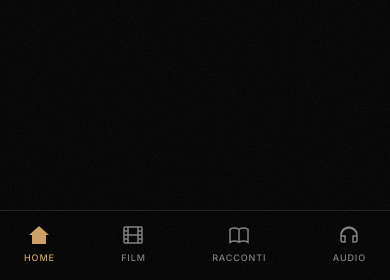
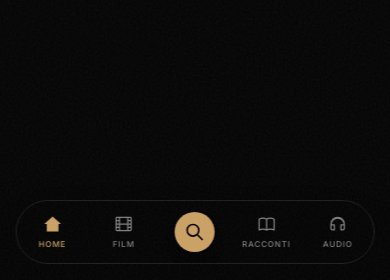
Before and after one commit to davidemoscatelli/scifiverse, a Django app: page / in a window 390 px wide. Shown: the part 564-844 px from the top of the page. Run offline with Django 5.2, Linux system fonts and the light colour scheme; data that the repository does not hold is empty; some libraries are stand-ins or nearby versions; some web fonts are replaced.

Commit message:
pill navbar

```diff
--- a/core/templates/core/home.html
+++ b/core/templates/core/home.html
@@ -89,24 +89,36 @@
     </section>
 </div>
 
-<nav class="fixed bottom-0 w-full md:hidden bg-[#050505]/95 backdrop-blur-xl border-t border-[#1f1f1f] z-50 pb-safe">
-    <div class="flex justify-between items-center px-6 pt-3 pb-4">
-        <a href="{% url 'home' %}" class="flex flex-col items-center {% if not active_media_type %}text-scifi-accent{% else %}text-scifi-muted{% endif %} gap-1">
-            <svg class="w-6 h-6 fill-current" viewBox="0 0 24 24"><path d="M12 3l10 9h-3v9H5v-9H2L12 3z"/></svg>
-            <span class="text-[9px] font-medium tracking-widest uppercase">Home</span>
+<div class="fixed z-50 w-[92%] max-w-md h-16 md:hidden -translate-x-1/2 bg-[#050505]/95 backdrop-blur-xl border border-[#1f1f1f] rounded-full bottom-4 left-1/2 shadow-2xl">
+    <div class="grid h-full grid-cols-5 mx-auto">
+
+        <a href="{% url 'home' %}" class="inline-flex flex-col items-center justify-center px-2 rounded-s-full hover:bg-[#1a1a1a] transition group {% if not active_media_type and not search_query %}text-scifi-accent{% else %}text-scifi-muted{% endif %}">
+            <svg class="w-5 h-5 mb-1 group-hover:text-scifi-accent transition-colors" fill="currentColor" viewBox="0 0 24 24"><path d="M12 3l10 9h-3v9H5v-9H2L12 3z"/></svg>
+            <span class="text-[8px] font-medium tracking-widest uppercase">Home</span>
         </a>
-        <a href="?media_type=film" class="flex flex-col items-center {% if active_media_type == 'film' %}text-scifi-accent{% else %}text-scifi-muted{% endif %} transition gap-1">
-            <svg class="w-6 h-6" fill="none" stroke="currentColor" stroke-width="1.5" viewBox="0 0 24 24"><path d="M7 4v16M17 4v16M3 8h4m10 0h4M3 12h18M3 16h4m10 0h4M4 20h16a1 1 0 001-1V5a1 1 0 00-1-1H4a1 1 0 00-1 1v14a1 1 0 001 1z"/></svg>
-            <span class="text-[9px] font-medium tracking-widest uppercase">Film</span>
+
+        <a href="?media_type=film" class="inline-flex flex-col items-center justify-center px-2 hover:bg-[#1a1a1a] transition group {% if active_media_type == 'film' %}text-scifi-accent{% else %}text-scifi-muted{% endif %}">
+            <svg class="w-5 h-5 mb-1 group-hover:text-scifi-accent transition-colors" fill="none" stroke="currentColor" stroke-width="1.5" viewBox="0 0 24 24"><path stroke-linecap="round" stroke-linejoin="round" d="M7 4v16M17 4v16M3 8h4m10 0h4M3 12h18M3 16h4m10 0h4M4 20h16a1 1 0 001-1V5a1 1 0 00-1-1H4a1 1 0 00-1 1v14a1 1 0 001 1z"/></svg>
+            <span class="text-[8px] font-medium tracking-widest uppercase">Film</span>
         </a>
-        <a href="?media_type=racconti" class="flex flex-col items-center {% if active_media_type == 'racconti' %}text-scifi-accent{% else %}text-scifi-muted{% endif %} transition gap-1">
-            <svg class="w-6 h-6" fill="none" stroke="currentColor" stroke-width="1.5" viewBox="0 0 24 24"><path d="M12 6.253v13m0-13C10.832 5.477 9.246 5 7.5 5S4.168 5.477 3 6.253v13C4.168 18.477 5.754 18 7.5 18s3.332.477 4.5 1.253m0-13C13.168 5.477 14.754 5 16.5 5c1.747 0 3.332.477 4.5 1.253v13C19.832 18.477 18.247 18 16.5 18c-1.746 0-3.332.477-4.5 1.253"/></svg>
-            <span class="text-[9px] font-medium tracking-widest uppercase">Racconti</span>
+
+        <div class="flex items-center justify-center">
+            <a href="#top" class="inline-flex items-center justify-center text-black bg-scifi-accent hover:bg-white transition-colors shadow-lg rounded-full w-10 h-10 focus:outline-none focus:ring-2 focus:ring-scifi-accent focus:ring-offset-2 focus:ring-offset-[#050505]">
+                <svg class="w-5 h-5" fill="none" stroke="currentColor" viewBox="0 0 24 24"><path stroke-linecap="round" stroke-linejoin="round" stroke-width="2" d="M21 21l-6-6m2-5a7 7 0 11-14 0 7 7 0 0114 0z"/></svg>
+            </a>
+        </div>
+
+        <a href="?media_type=racconti" class="inline-flex flex-col items-center justify-center px-2 hover:bg-[#1a1a1a] transition group {% if active_media_type == 'racconti' %}text-scifi-accent{% else %}text-scifi-muted{% endif %}">
+            <svg class="w-5 h-5 mb-1 group-hover:text-scifi-accent transition-colors" fill="none" stroke="currentColor" stroke-width="1.5" viewBox="0 0 24 24"><path stroke-linecap="round" stroke-linejoin="round" d="M12 6.253v13m0-13C10.832 5.477 9.246 5 7.5 5S4.168 5.477 3 6.253v13C4.168 18.477 5.754 18 7.5 18s3.332.477 4.5 1.253m0-13C13.168 5.477 14.754 5 16.5 5c1.747 0 3.332.477 4.5 1.253v13C19.832 18.477 18.247 18 16.5 18c-1.746 0-3.332.477-4.5 1.253"/></svg>
+            <span class="text-[8px] font-medium tracking-widest uppercase">Racconti</span>
         </a>
-        <a href="?media_type=audiolibri" class="flex flex-col items-center {% if active_media_type == 'audiolibri' %}text-scifi-accent{% else %}text-scifi-muted{% endif %} transition gap-1">
-            <svg class="w-6 h-6" fill="none" stroke="currentColor" stroke-width="1.5" viewBox="0 0 24 24"><path d="M20 12v5a2 2 0 01-2 2h-2v-6h4zM4 12v5a2 2 0 002 2h2v-6H4zM12 4a8 8 0 00-8 8v1a8 8 0 0116 0v-1a8 8 0 00-8-8z"/></svg>
-            <span class="text-[9px] font-medium tracking-widest uppercase">Audio</span>
+
+        <a href="?media_type=audiolibri" class="inline-flex flex-col items-center justify-center px-2 rounded-e-full hover:bg-[#1a1a1a] transition group {% if active_media_type == 'audiolibri' %}text-scifi-accent{% else %}text-scifi-muted{% endif %}">
+            <svg class="w-5 h-5 mb-1 group-hover:text-scifi-accent transition-colors" fill="none" stroke="currentColor" stroke-width="1.5" viewBox="0 0 24 24"><path stroke-linecap="round" stroke-linejoin="round" d="M20 12v5a2 2 0 01-2 2h-2v-6h4zM4 12v5a2 2 0 002 2h2v-6H4zM12 4a8 8 0 00-8 8v1a8 8 0 0116 0v-1a8 8 0 00-8-8z"/></svg>
+            <span class="text-[8px] font-medium tracking-widest uppercase">Audio</span>
         </a>
+
     </div>
-</nav>
+</div>
+
 {% endblock %}
```
Also changed, not shown: core/migrations/0003_alter_article_audio_track_and_more.py (added).
